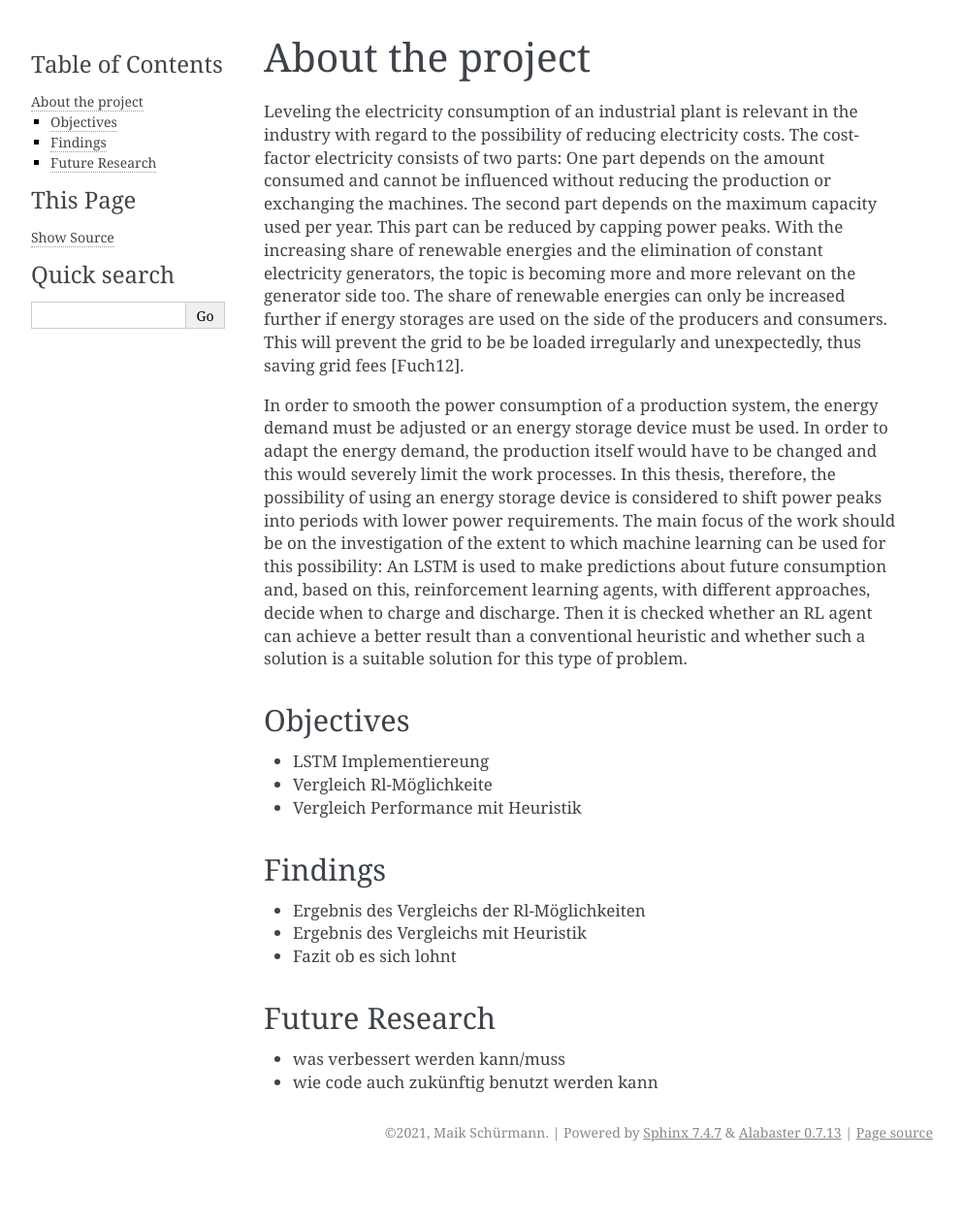
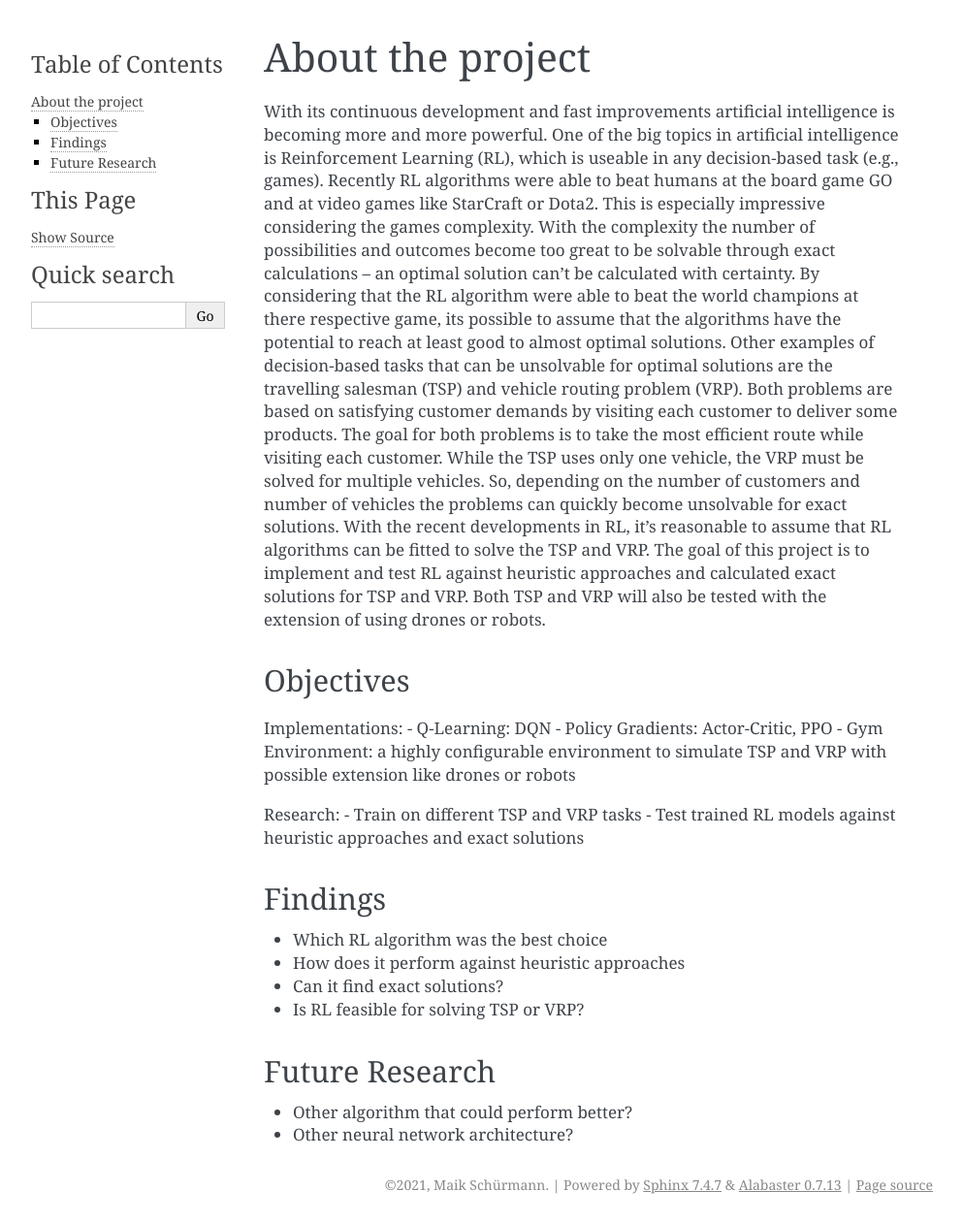
Before and after one commit to shubhampachori12110095/trucks-and-drones, a Sphinx documentation site: the page built from docs/intro/about_project.rst, in a window 1280 px wide. Shown: the whole page at 97% size, without its empty margins (148-1141 px from the left). Built offline with Sphinx 7.4.7, drawn with Linux system fonts in a browser that asks for light colours; before the commit the page ends 1207 px from its top, so only the background shows below that.

Commit message:
Update about_project.rst

```diff
--- a/docs/intro/about_project.rst
+++ b/docs/intro/about_project.rst
@@ -3,26 +3,32 @@
 About the project
 =================
 
-Leveling the electricity consumption of an industrial plant is relevant in the industry with regard to the possibility of reducing electricity costs. The cost-factor electricity consists of two parts: One part depends on the amount consumed and cannot be influenced without reducing the production or exchanging the machines. The second part depends on the maximum capacity used per year. This part can be reduced by capping power peaks. With the increasing share of renewable energies and the elimination of constant electricity generators, the topic is becoming more and more relevant on the generator side too. The share of renewable energies can only be increased further if energy storages are used on the side of the producers and consumers. This will prevent the grid to be be loaded irregularly and unexpectedly, thus saving grid fees [Fuch12].
-
-In order to smooth the power consumption of a production system, the energy demand must be adjusted or an energy storage device must be used. In order to adapt the energy demand, the production itself would have to be changed and this would severely limit the work processes. In this thesis, therefore, the possibility of using an energy storage device is considered to shift power peaks into periods with lower power requirements. The main focus of the work should be on the investigation of the extent to which machine learning can be used for this possibility: An LSTM is used to make predictions about future consumption and, based on this, reinforcement learning agents, with different approaches, decide when to charge and discharge. Then it is checked whether an RL agent can achieve a better result than a conventional heuristic and whether such a solution is a suitable solution for this type of problem.
+With its continuous development and fast improvements artificial intelligence is becoming more and more powerful. One of the big topics in artificial intelligence is Reinforcement Learning (RL), which is useable in any decision-based task (e.g., games). Recently RL algorithms were able to beat humans at the board game GO and at video games like StarCraft or Dota2. This is especially impressive considering the games complexity. With the complexity the number of possibilities and outcomes become too great to be solvable through exact calculations – an optimal solution can’t be calculated with certainty. By considering that the RL algorithm were able to beat the world champions at there respective game, its possible to assume that the algorithms have the potential to reach at least good to almost optimal solutions.
+Other examples of decision-based tasks that can be unsolvable for optimal solutions are the travelling salesman (TSP) and vehicle routing problem (VRP). Both problems are based on satisfying customer demands by visiting each customer to deliver some products. The goal for both problems is to take the most efficient route while visiting each customer. While the TSP uses only one vehicle, the VRP must be solved for multiple vehicles. So, depending on the number of customers and number of vehicles the problems can quickly become unsolvable for exact solutions. With the recent developments in RL, it’s reasonable to assume that RL algorithms can be fitted to solve the TSP and VRP.
+The goal of this project is to implement and test RL against heuristic approaches and calculated exact solutions for TSP and VRP. Both TSP and VRP will also be tested with the extension of using drones or robots.
 
 Objectives
 **********
 
-- LSTM Implementiereung
-- Vergleich Rl-Möglichkeite
-- Vergleich Performance mit Heuristik
+Implementations:
+- Q-Learning: DQN
+- Policy Gradients: Actor-Critic, PPO
+- Gym Environment: a highly configurable environment to simulate TSP and VRP with possible extension like drones or robots
+
+Research:
+- Train on different TSP and VRP tasks
+- Test trained RL models against heuristic approaches and exact solutions
 
 Findings
 ********
 
-- Ergebnis des Vergleichs der Rl-Möglichkeiten
-- Ergebnis des Vergleichs mit Heuristik
-- Fazit ob es sich lohnt
+- Which RL algorithm was the best choice
+- How does it perform against heuristic approaches
+- Can it find exact solutions?
+- Is RL feasible for solving TSP or VRP?
 
 Future Research
 ***************
 
-- was verbessert werden kann/muss
-- wie code auch zukünftig benutzt werden kann
+- Other algorithm that could perform better?
+- Other neural network architecture?
```
